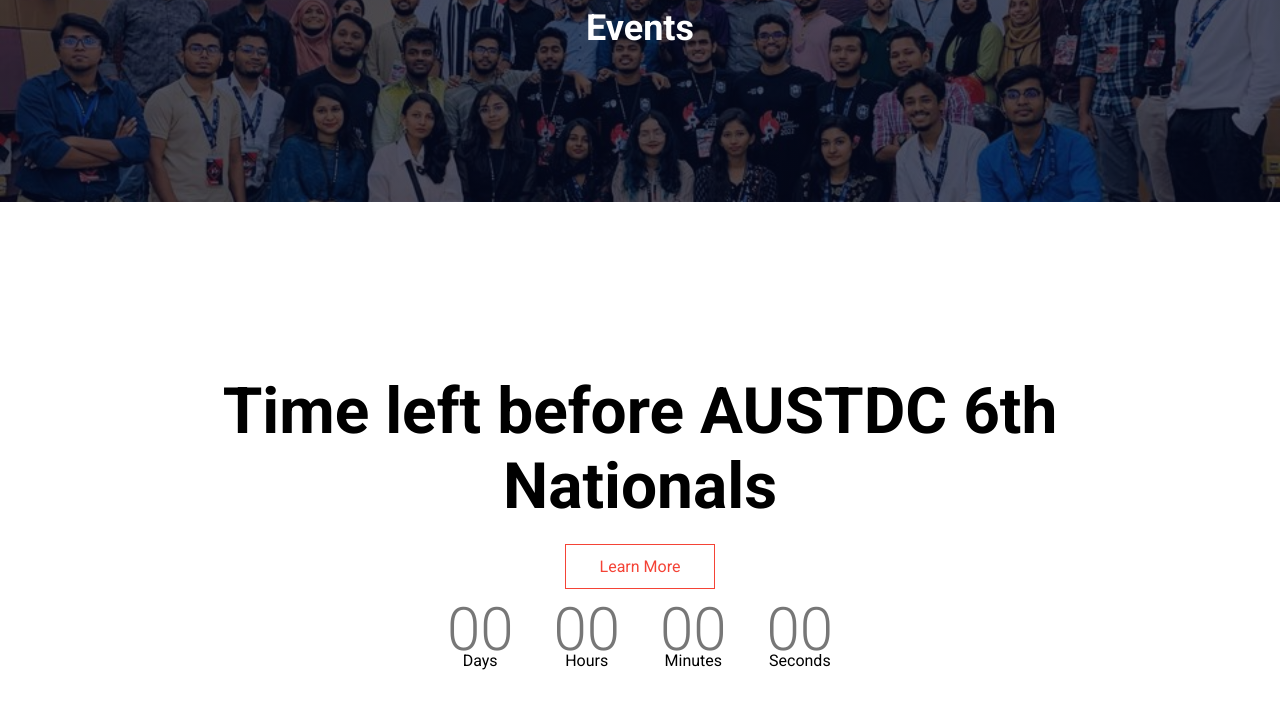
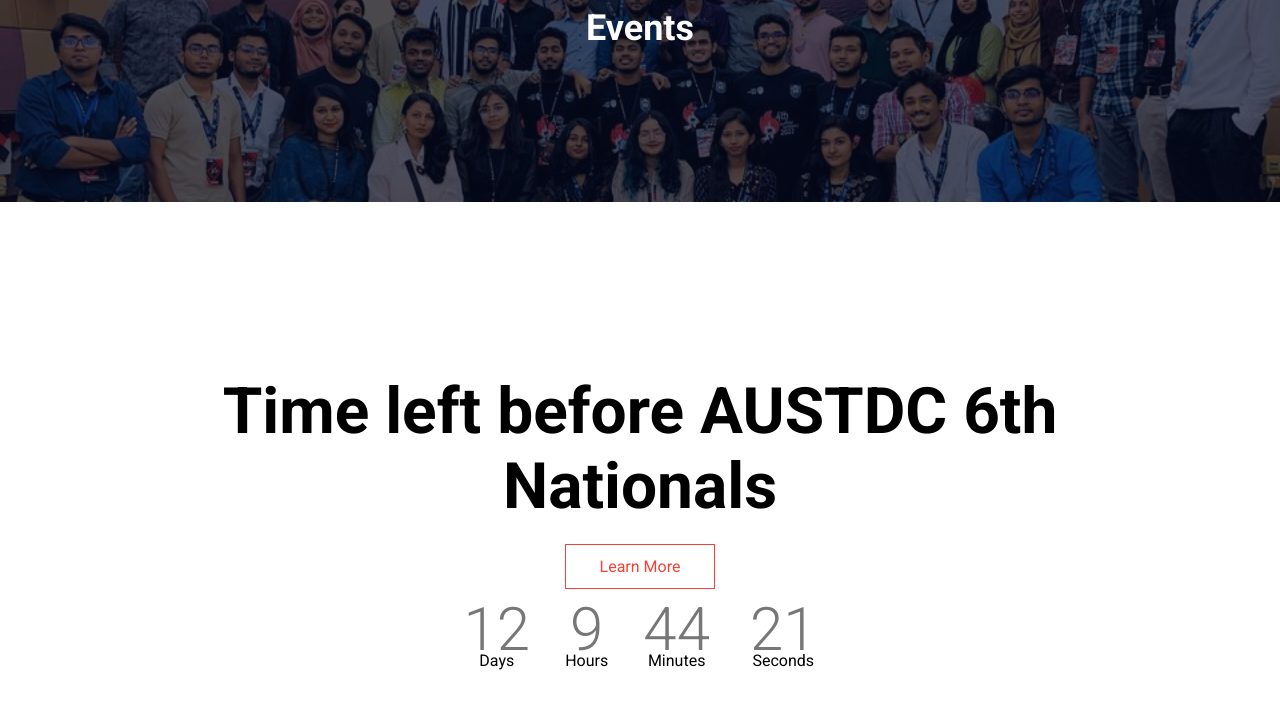
Before and after one commit to Adnann07/AUSTDC, a plain HTML site: page events.html in a window 1280 px wide. Shown: the part 198-906 px from the top of the page. Drawn offline with Linux system fonts and the light colour scheme.

Commit message:
Update events.html
updated events date

```diff
--- a/events.html
+++ b/events.html
@@ -67,7 +67,7 @@
     </section>
 
     <script>
-        var countDownDate = new Date("July 19, 2024 00:00:00").getTime();
+        var countDownDate = new Date("September 20, 2024 00:00:00").getTime();
 
         var x = setInterval(function() {
             var now = new Date().getTime();
```
